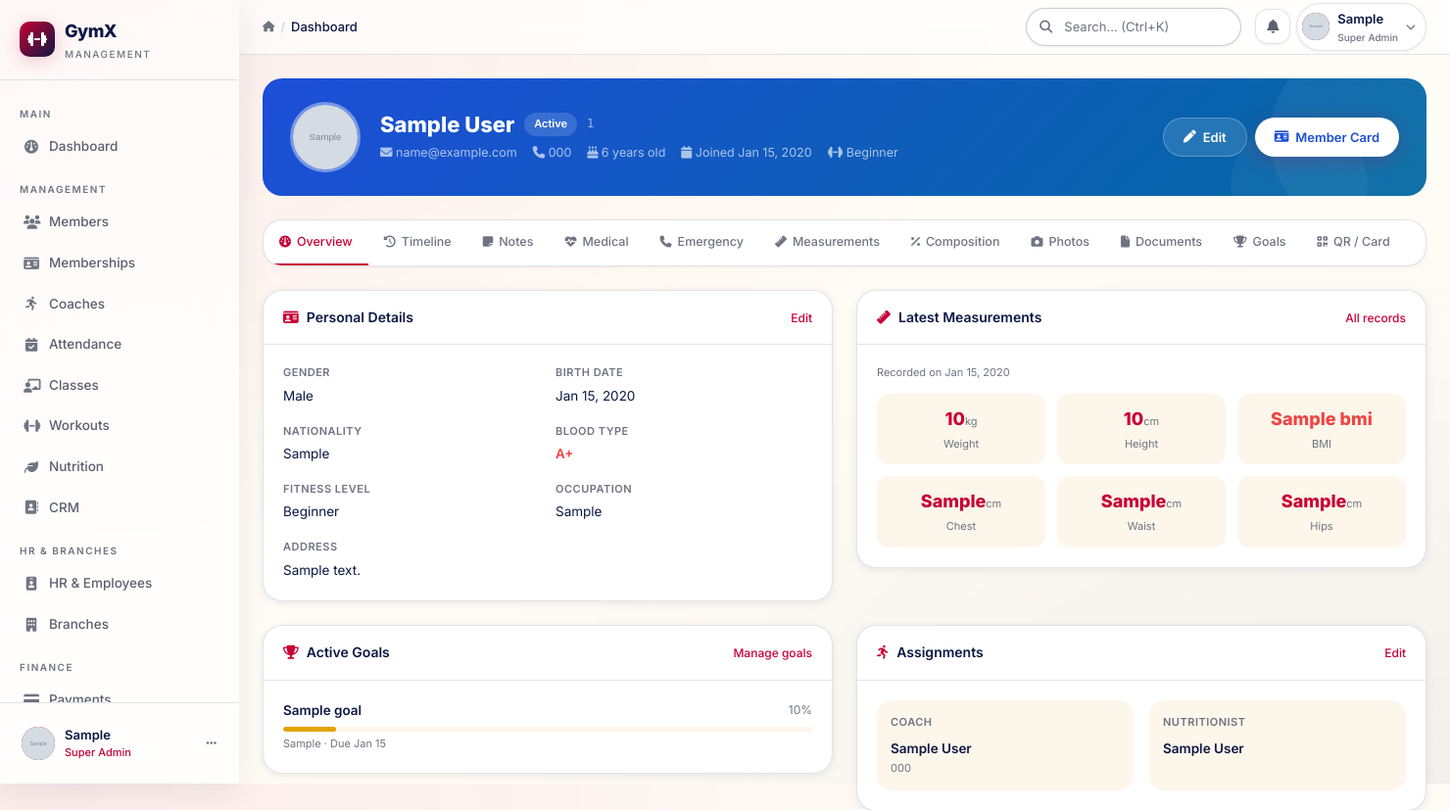
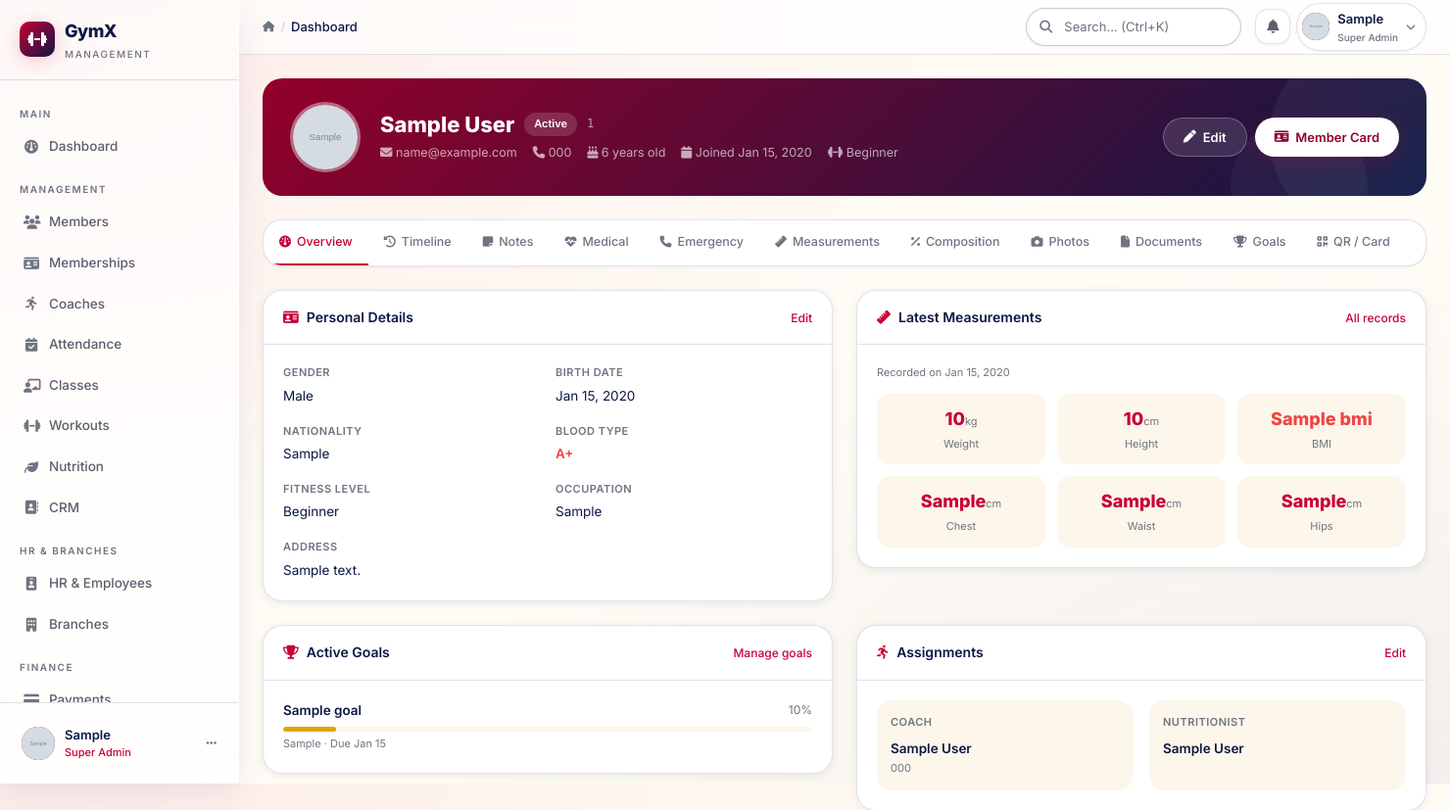
Before and after one commit to mostafamohamed521/GYMX, a Django app: template templates/members/member_detail.html in a window 1480 px wide. Shown: the top 827 px of the page at 98% size. Run offline with Django 5.2, Linux system fonts and the light colour scheme; a user stored in the database is signed in; tables that the repository leaves empty hold one stand-in row (values such as "Sample post"); the template is opened without the code that fills it: values that come from a table or form of the project are taken from there, most other values are stand-ins (such as "Sample title", 1, 10 or a date in 2020); grey boxes marked "Sample" are stand-in pictures; some libraries are stand-ins or nearby versions.

Commit message:
Update member templates

```diff
--- a/templates/members/member_card.html
+++ b/templates/members/member_card.html
@@ -14,7 +14,7 @@
   <div style="width:380px;">
     <!-- Front -->
     <div style="margin-bottom:16px;font-size:12px;font-weight:600;color:var(--text-muted);text-transform:uppercase;letter-spacing:1px;">Front</div>
-    <div id="card-front" style="width:380px;height:240px;background:linear-gradient(135deg,#1E3A8A 0%,#1D4ED8 50%,#0369A1 100%);border-radius:20px;padding:24px;position:relative;overflow:hidden;box-shadow:0 12px 40px rgba(29,78,216,0.3);">
+    <div id="card-front" style="width:380px;height:240px;background:linear-gradient(135deg,#0C1844 0%,#93002A 50%,#0C1844 100%);border-radius:20px;padding:24px;position:relative;overflow:hidden;box-shadow:0 12px 40px rgba(147,0,42,0.3);">
       <div style="position:absolute;right:-30px;top:-30px;width:150px;height:150px;background:rgba(255,255,255,0.05);border-radius:50%;"></div>
       <div style="position:absolute;right:40px;bottom:-50px;width:120px;height:120px;background:rgba(255,255,255,0.04);border-radius:50%;"></div>
       <!-- Logo -->
--- a/templates/members/member_detail.html
+++ b/templates/members/member_detail.html
@@ -6,7 +6,7 @@
 {% block content %}
 
 <!-- Member Header -->
-<div style="background:linear-gradient(135deg,#1D4ED8,#0369A1);border-radius:var(--radius-2xl);padding:24px 28px;margin-bottom:24px;position:relative;overflow:hidden;">
+<div style="background:linear-gradient(135deg,#93002A,#0C1844);border-radius:var(--radius-2xl);padding:24px 28px;margin-bottom:24px;position:relative;overflow:hidden;">
   <div style="position:absolute;right:-40px;top:-40px;width:200px;height:200px;background:rgba(255,255,255,0.05);border-radius:50%;"></div>
   <div style="position:absolute;right:60px;bottom:-60px;width:140px;height:140px;background:rgba(255,255,255,0.04);border-radius:50%;"></div>
   <div style="position:relative;z-index:1;display:flex;align-items:center;gap:20px;flex-wrap:wrap;">
@@ -33,7 +33,7 @@
       <a href="{% url 'members:edit' member.pk %}" class="btn-gymx outline" style="text-decoration:none;background:rgba(255,255,255,0.12);border-color:rgba(255,255,255,0.25);color:white;font-size:13px;">
         <i class="fa-solid fa-pen"></i> Edit
       </a>
-      <a href="{% url 'members:card' member.pk %}" class="btn-gymx primary" style="text-decoration:none;background:white;color:#1D4ED8;font-size:13px;">
+      <a href="{% url 'members:card' member.pk %}" class="btn-gymx primary" style="text-decoration:none;background:white;color:#93002A;font-size:13px;">
         <i class="fa-solid fa-id-card"></i> Member Card
       </a>
     </div>
--- a/templates/members/member_history.html
+++ b/templates/members/member_history.html
@@ -10,7 +10,7 @@
 {% include 'members/_member_header_mini.html' %}
 <div class="card-gymx">
   <div class="card-body" style="text-align:center;padding:64px 24px;">
-    <div style="width:64px;height:64px;background:#EFF6FF;border-radius:var(--radius-xl);display:inline-flex;align-items:center;justify-content:center;font-size:26px;color:var(--{{ color }});margin-bottom:20px;">
+    <div style="width:64px;height:64px;background:#FBE5EA;border-radius:var(--radius-xl);display:inline-flex;align-items:center;justify-content:center;font-size:26px;color:var(--{{ color }});margin-bottom:20px;">
       <i class="fa-solid {{ icon }}"></i>
     </div>
     <h3 style="font-size:18px;font-weight:700;color:var(--text-primary);margin-bottom:8px;">{{ history_type }} History</h3>
--- a/templates/members/member_timeline.html
+++ b/templates/members/member_timeline.html
@@ -27,7 +27,7 @@
       <div style="display:flex;gap:16px;margin-bottom:24px;position:relative;">
         <div style="width:40px;height:40px;border-radius:50%;display:flex;align-items:center;justify-content:center;font-size:15px;flex-shrink:0;position:relative;z-index:1;border:3px solid white;box-shadow:var(--shadow-xs);
           {% if event.get_color == 'green' %}background:#ECFDF5;color:var(--success);
-          {% elif event.get_color == 'blue' %}background:#EFF6FF;color:var(--primary);
+          {% elif event.get_color == 'blue' %}background:#FBE5EA;color:var(--primary);
           {% elif event.get_color == 'orange' %}background:#FFFBEB;color:var(--warning);
           {% elif event.get_color == 'red' %}background:#FEF2F2;color:var(--danger);
           {% elif event.get_color == 'purple' %}background:#F5F3FF;color:var(--purple);
--- a/templates/members/member_unfreeze.html
+++ b/templates/members/member_unfreeze.html
@@ -9,7 +9,7 @@
     <div class="card-header"><span class="card-header-title"><i class="fa-solid fa-sun"></i> Unfreeze Account</span></div>
     <div class="card-body">
       <p style="font-size:13.5px;color:var(--text-secondary);margin-bottom:20px;">This will restore <strong>{{ member.get_full_name }}</strong>'s account to active status immediately.</p>
-      {% if member.freeze_end %}<div style="background:#EFF6FF;border:1px solid #BFDBFE;border-radius:var(--radius-xl);padding:12px 16px;margin-bottom:16px;font-size:13px;color:#1E40AF;">Originally scheduled to unfreeze on <strong>{{ member.freeze_end|date:"M d, Y" }}</strong>.</div>{% endif %}
+      {% if member.freeze_end %}<div style="background:#FBE5EA;border:1px solid #F3B8C4;border-radius:var(--radius-xl);padding:12px 16px;margin-bottom:16px;font-size:13px;color:#93002A;">Originally scheduled to unfreeze on <strong>{{ member.freeze_end|date:"M d, Y" }}</strong>.</div>{% endif %}
       <form method="post">
         {% csrf_token %}
         <div class="d-flex justify-content-end gap-2">
```
Also changed, not shown: templates/members/member_measurements.html (+4 -4 lines).
